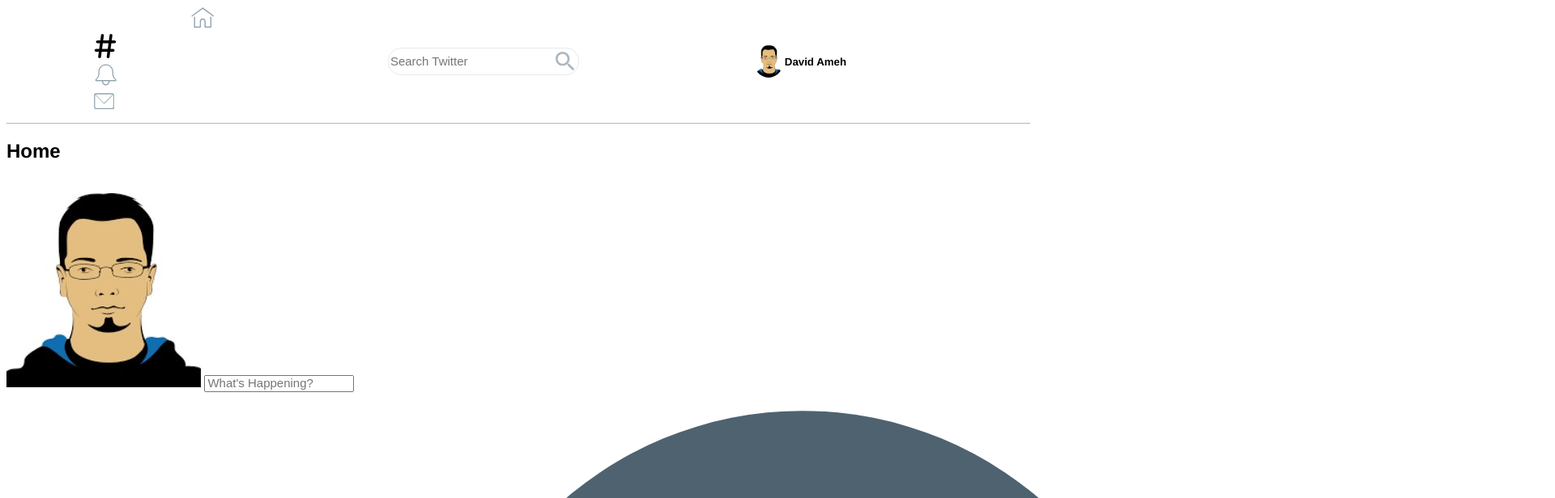
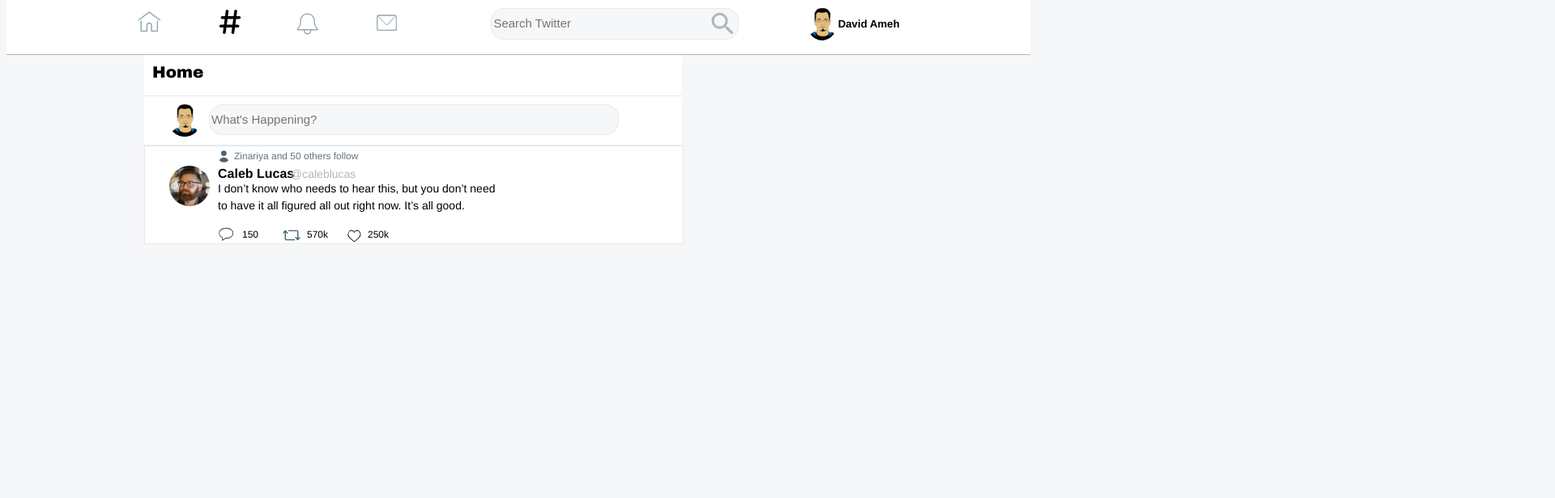
Before and after one commit to echubi/twitterclone, a plain HTML site: page index.htm in a window 1280 px wide. Shown: the top 616 px of the page at 81% size, 1920 px wide, since content can reach past the window. Drawn offline with Linux system fonts and the light colour scheme; files whose address does not match are found by name.

Commit message:
Update style.css

```diff
--- a/css/style.css
+++ b/css/style.css
@@ -1,9 +1,11 @@
 body {
 	font-family: Helvetica Neue;
+	background-color: #F6F7F8;
+	margin-top: 0px;
 }
 
 p {
-	line-height: 0.3
+	line-height: 0.1
 }
 header {
 	display: flex;
@@ -17,21 +19,43 @@
 	width: 30px;
 	height: 30px;
 }
+.icon {
+	display: flex;
+	align-items: center;
+	justify-content: space-between;
+}
+.icon img:hover {
+	color: #0000FF;
+}
 a {
  	text-decoration: none;
 }
 .home {
 	padding-left: 120px;
+	padding-right: 70px;
+}
+.hash {
+	width: 25px;
+	height: 25px;
+	padding-bottom: 10px;
+	padding-right: 70px;
+}
+.ring {
+	padding-right: 70px;
+}
+.mail {
+	padding-right: 30px;
 }
  header .search {
-	height: 30px;
-	width: 230px;
+	height: 35px;
+	width: 300px;
 	border:1px solid #e6eaed;
 	border-radius: 16px;
 	background-image: url("baseline-search-24px.svg");
 	background-repeat: no-repeat;
 	background-position: right center;
 	outline: none;
+	background-color: #F6F7F8;
 }
 ::placeholder {
   	font-size: 15px;
@@ -49,8 +73,146 @@
 .pic h5 {
 	color: black;
 }
+.centre {
+	width: 75%;
 
-main {
-	display: flex;
+	padding-left: 170px;
+}
+.homes {
+	display: inline-flex;
+	width: 70%;
+  	height: 50px;
+  	background-color: #ffffff;
+  	border-bottom: 1px solid #e6eaed;
+}
 
+.homes h2 {
+	font-family: Arial Black;
+	font-size: 20px;
+	margin-top: 10px;
+	padding-left: 10px;
 }
+.what {
+  	width: 70%;
+  	height: 60px;
+  	display: flex;
+  	background-color: #ffffff;
+  	border-bottom: 1px solid #e6eaed;
+}
+
+.what img {
+  	width: 40px;
+ 	height: 40px;
+  	position: absolute;
+  	margin-left: 30px;
+  	margin-top: 10px;
+  	border-radius: 50%;
+}
+
+.what input {
+	width: 500px;
+	height: 34px;
+	position: relative;
+	margin-left: 80px;
+	margin-top: 10px;
+	border-radius: 16px;
+	border:1px solid #e6eaed;
+	/*background-image: url("outline-image-24px.svg");*/
+	background-repeat: no-repeat;
+	background-position: right ;
+	outline: none;
+	background-color: #F6F7F8;
+}
+
+.centre .section {
+	width: 70%;
+  	height: 120px;
+  	border: 1px solid #e6eaed;
+  	background-color: #FFF;
+}
+.section .user {
+ 	width: 15px;
+ 	height: 15px;
+  	position: absolute;
+  	margin-left: 90px;
+  	margin-top: 5px;
+}
+.section .ref {
+	font-size: 12px;
+	position: relative;
+	line-height: 0.0;
+	padding-bottom: 0px;
+	margin-left: 110px;
+	margin-top: 5px
+	margin-bottom: 0px;
+	color: #62737c;
+}
+
+.section img {
+	width: 50px;
+	height: 50px;
+	position: absolute;
+	margin-left: 30px;
+	margin-top: 0px;
+	border-radius: 50%;
+}
+.section h4 {
+	position: absolute;
+  	margin-left: 90px;
+  	margin-top: 1px;
+}
+.section .cal {
+	font-size: 14px;
+  	position: absolute;
+  	margin-left: 180px;
+  	margin-top: 10px;
+  	padding-bottom: 100px;
+  	color: #ABB8C1;
+}
+.section .luc {
+	font-size: 14px;
+  	margin-left: 90px;
+  	margin-top: 30px;
+  	margin-bottom: 0px;
+  	line-height: 1.5;
+}
+.section .com {
+  width: 20px;
+  height: 20px;
+  position: absolute;
+  margin-left: 90px;
+  margin-top: 15px;
+}
+
+.section .retweet {
+  	width: 22px;
+  	height: 22px;
+  	position: absolute;
+  	margin-left: 170px;
+ 	margin-top: 15px;
+}
+.section .like {
+  	width: 17px;
+  	height: 17px;
+  	position: absolute;
+  	margin-left: 250px;
+ 	margin-top: 18px;
+}
+.section .c{
+	font-size: 12px;
+	position: absolute;
+	margin-left: 120px;
+	margin-top: 25px;
+}
+.section .r{
+	font-size: 12px;
+	position: absolute;
+	margin-left: 200px;
+	margin-top: 25px;
+}
+.section .l{
+	font-size: 12px;
+	position: absolute;
+	margin-left: 275px;
+	margin-top: 25px;
+	}
```
